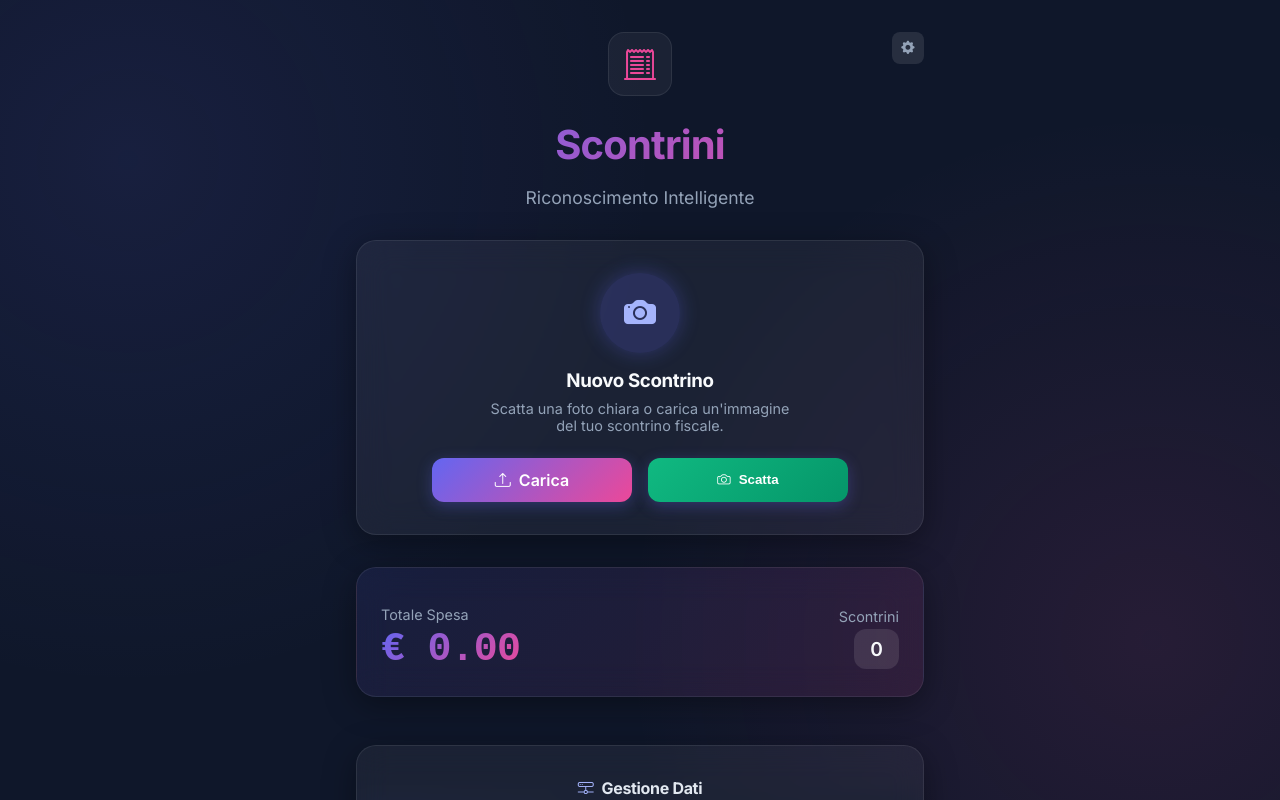
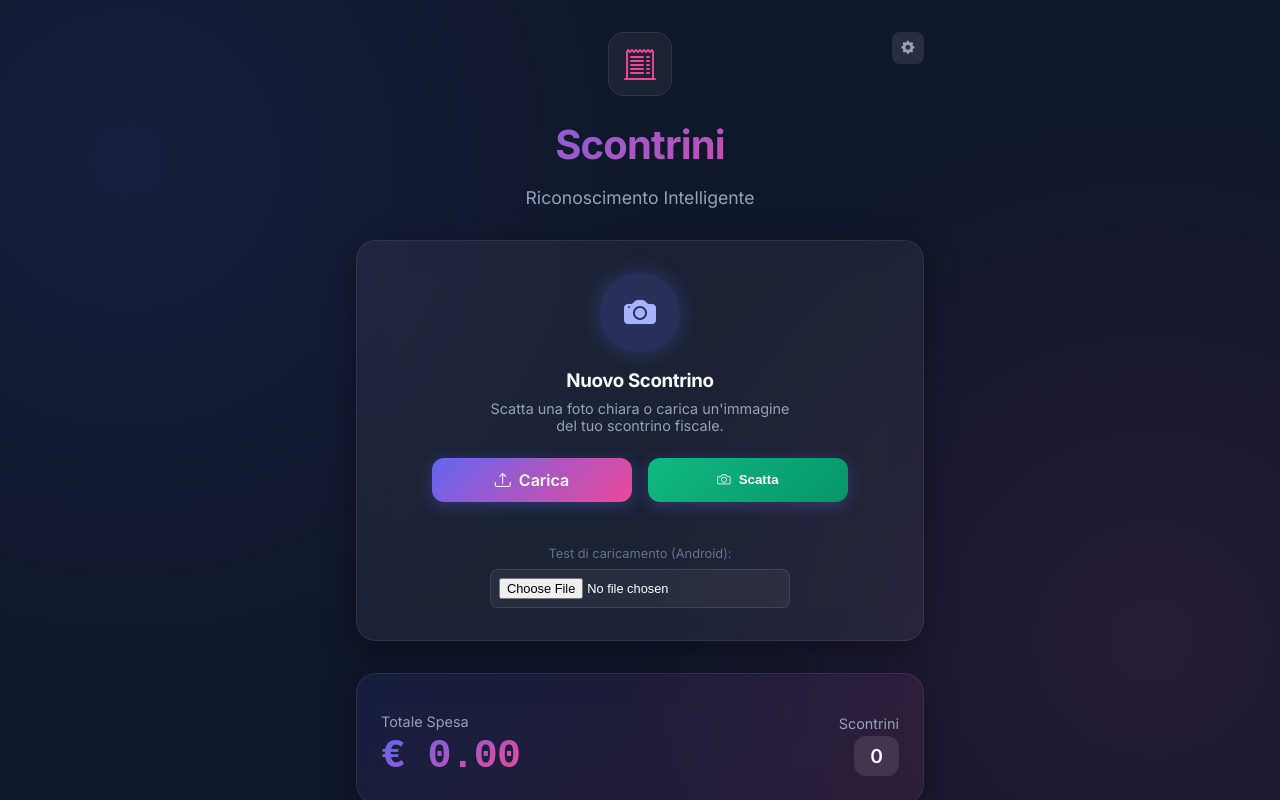
Before and after one commit to edymetal/scontrini, a React (Vite) app: page / in a window 1280 px wide. Shown: the top 800 px of the page. Built offline with nearby package versions, Linux system fonts and the light colour scheme; no server answers.

Commit message:
test: add a 3rd simple file input for Android upload testing

```diff
--- a/src/components/UploadSection.jsx
+++ b/src/components/UploadSection.jsx
@@ -255,6 +255,26 @@ const UploadSection = ({ onImageUpload, isProcessing }) => {
                         </>
                     )}
                 </button>
+
+                {/* 3rd Test Button */}
+                <div style={{ width: '100%', marginTop: '1rem' }}>
+                    <p style={{ fontSize: '0.8rem', color: '#64748b', marginBottom: '0.5rem' }}>Test di caricamento (Android):</p>
+                    <input
+                        type="file"
+                        accept="image/*"
+                        onChange={handleFileChange}
+                        style={{
+                            background: 'rgba(255,255,255,0.05)',
+                            border: '1px solid rgba(255,255,255,0.1)',
+                            borderRadius: '8px',
+                            padding: '8px',
+                            color: 'white',
+                            fontSize: '0.8rem',
+                            width: '100%',
+                            maxWidth: '300px'
+                        }}
+                    />
+                </div>
             </div>
         </div>
     </>
```
